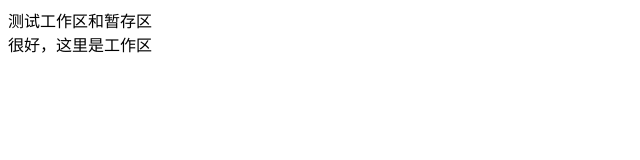
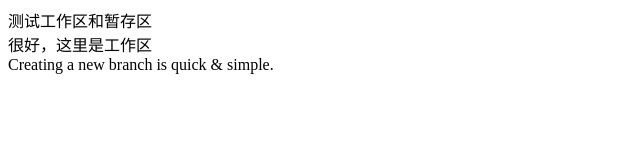
Before and after one commit to gaoleifang/test2Gao, a plain HTML site: page index.html in a window 1280 px wide. Shown: the whole page, without its empty margins (0-640 px from the left). Drawn offline with Linux system fonts and the light colour scheme.

Commit message:
* simple

```diff
--- a/index.html
+++ b/index.html
@@ -6,5 +6,6 @@
 <body>
 	<div>测试工作区和暂存区</div>
 	<div>很好，这里是工作区</div>
+	<div>Creating a new branch is quick & simple.</div>
 </body>
 </html>
```
